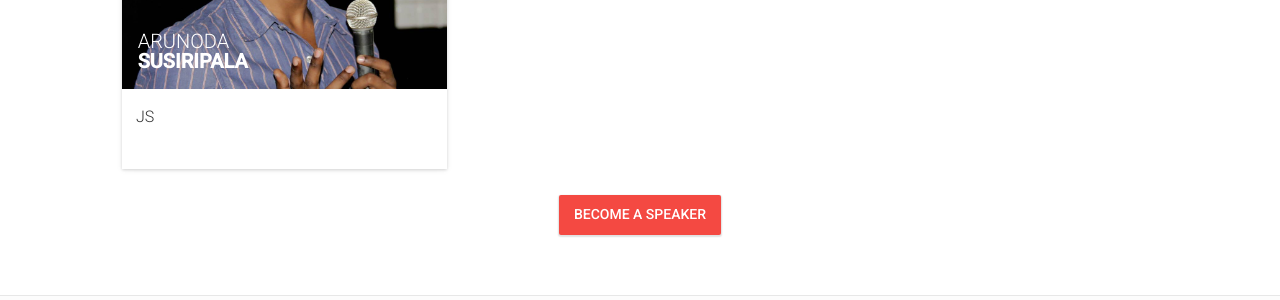
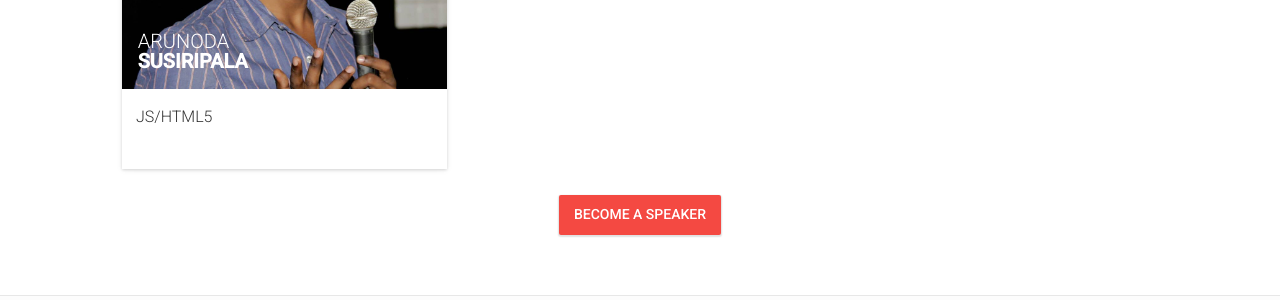
Before and after one commit to CodeLanka/devfeast-2014, a Jekyll site: the page built from speakers.html, in a window 1280 px wide and 900 px high, scrolled down 522 px. Shown: the part 352-652 px from the top of the window. Built offline with Jekyll 4.4.1, drawn with Linux system fonts in a browser that asks for light colours; nearby versions of some CDN libraries; comment, search, counter and statistics services are not loaded.

Commit message:
Update 1.3

```diff
--- a/_data/sessions.yml
+++ b/_data/sessions.yml
@@ -74,7 +74,7 @@
   complexity: ""
 -
   id: 032
-  title: "JS"
+  title: "JS/HTML5"
   description: ""
   speakers: [17,]
   subtype: workshop
```
Also changed, not shown: 1 other file.
